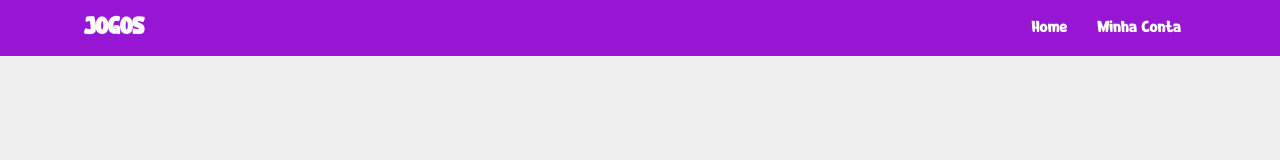
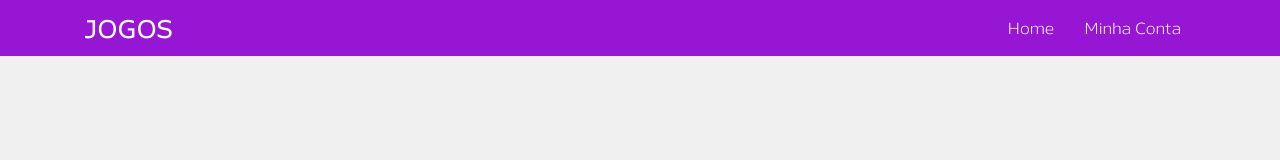
Before and after one commit to anavicentine/StartAI, a plain HTML site: page startai.html in a window 1280 px wide. Drawn offline with nearby package versions, Linux system fonts and the light colour scheme.

Commit message:
Add files via upload

```diff
--- a/startai.css
+++ b/startai.css
@@ -1,12 +1,12 @@
 @font-face {
-    font-family: 'Pong' ;
-    src: url('Pong-Game.ttf') format('opentype');
-    font-weight: normal;
-    font-size: normal;
-  }
+  font-family: 'Nauman' ;
+  src: url('Nauman-Regular.ttf') format('opentype');
+  font-weight: normal;
+  font-size: normal;
+}
 
 body {
-    font-family: 'Pong';
+    font-family: 'Nauman';
     margin: 0;
     background-color: #f0f0f0;
   }
--- a/style.css
+++ b/style.css
@@ -3,8 +3,8 @@
     background-color: #8A2BE2; /* Cor roxa */
   }
   @font-face {
-    font-family: 'Pong' ;
-    src: url('Pong-Game.ttf') format('opentype');
+    font-family: 'Nauman' ;
+    src: url('Nauman-Regular.ttf') format('opentype');
     font-weight: normal;
     font-size: normal;
   }
@@ -14,7 +14,7 @@
 }
 
 body{
- font-family: 'Pong';
+ font-family: 'Nauman';
 }
 
   .navbar-brand {
--- a/stylememoria.css
+++ b/stylememoria.css
@@ -3,14 +3,14 @@
 }
 
 @font-face {
-  font-family: 'Pong' ;
-  src: url('Pong-Game.ttf') format('opentype');
+  font-family: 'Nauman' ;
+  src: url('Nauman-Regular.ttf') format('opentype');
   font-weight: normal;
   font-size: normal;
 }
 
 body {
-  font-family: 'Pong';
+  font-family: 'Nauman';
   margin: 0;
   background-color: #f0f0f0;
 }
--- a/stylevelha.css
+++ b/stylevelha.css
@@ -1,12 +1,12 @@
 @font-face {
-    font-family: 'Pong' ;
-    src: url('Pong-Game.ttf') format('opentype');
-    font-weight: normal;
-    font-size: normal;
-  }
+  font-family: 'Nauman' ;
+  src: url('Nauman-Regular.ttf') format('opentype');
+  font-weight: normal;
+  font-size: normal;
+}
 
 body {
-    font-family: 'Pong';
+    font-family: 'Nauman';
     margin: 0;
     background-color: #f0f0f0;
   }
--- a/stylevolei.css
+++ b/stylevolei.css
@@ -1,13 +1,13 @@
 
 @font-face {
-  font-family: 'Pong' ;
-  src: url('Pong-Game.ttf') format('opentype');
+  font-family: 'Nauman' ;
+  src: url('Nauman-Regular.ttf') format('opentype');
   font-weight: normal;
   font-size: normal;
 }
 
 body {
-  font-family: 'Pong';
+  font-family: 'Nauman';
   margin: 0;
   background-color: #f0f0f0;
 }
```
Also changed, not shown: Nauman-Regular.ttf (added).
